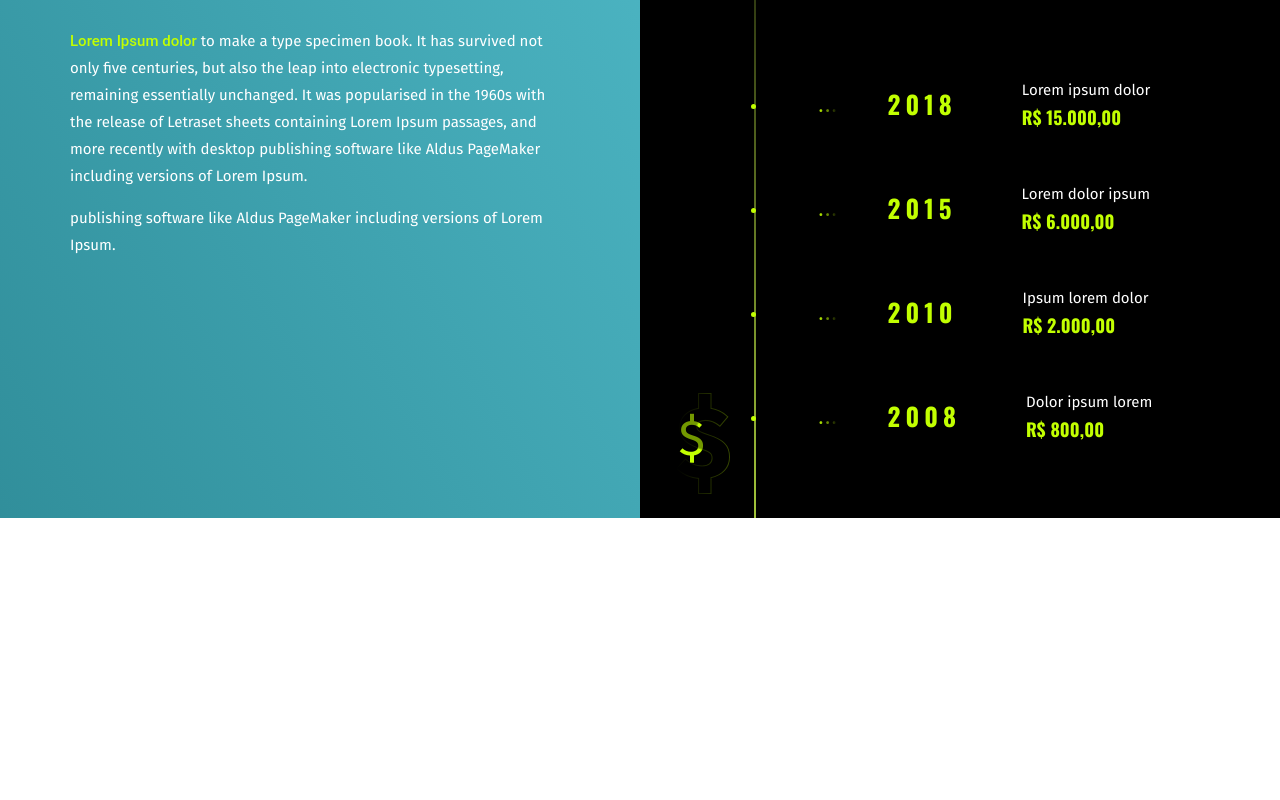
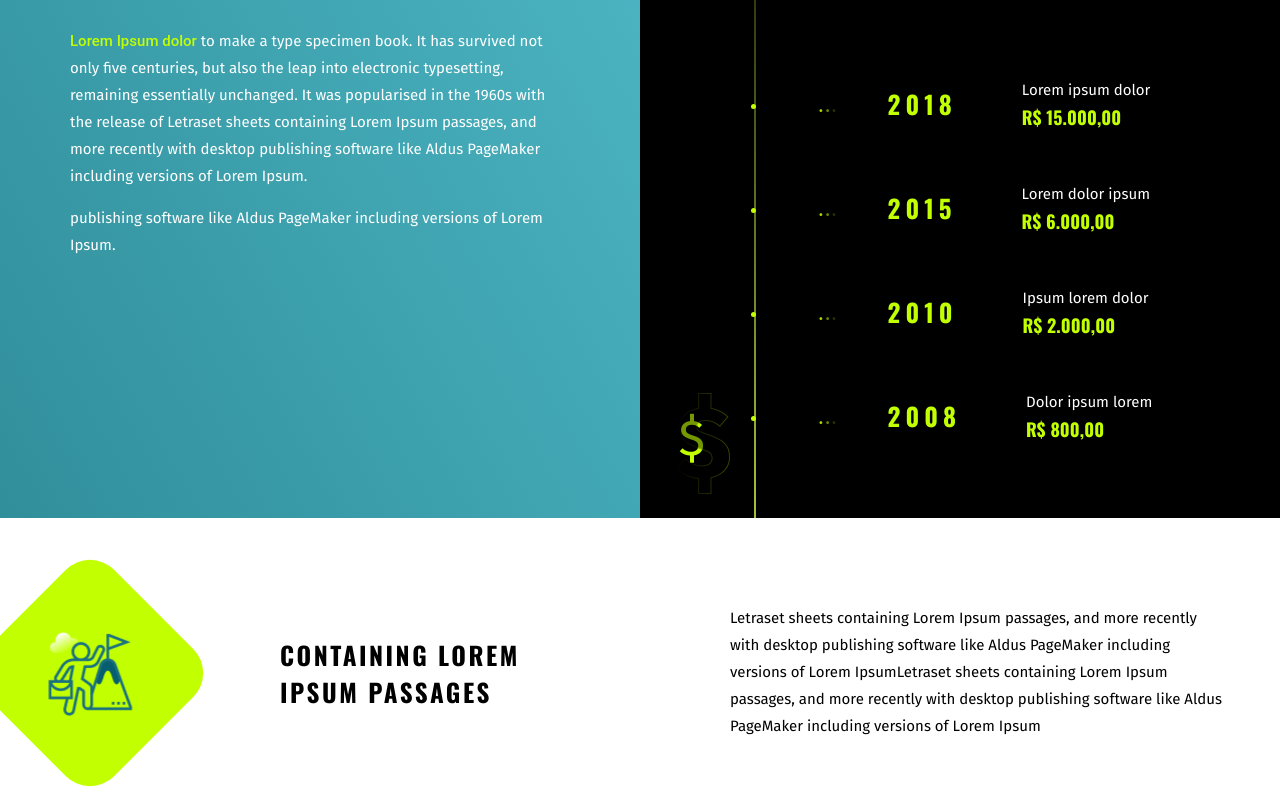
Before and after one commit to carlosemartins97/kbrtec, a React (Create React App) app: page / in a window 1280 px wide. Shown: the part 2469-3269 px from the top of the page. Before the commit the page ends 2987 px from the top, so only its background shows below. Built offline with nearby package versions, Linux system fonts and the light colour scheme.

Commit message:
Add Content Header of Second Info Component

```diff
--- /dev/null
+++ b/src/pages/Home/components/SecondInfo/index.jsx
@@ -0,0 +1,45 @@
+import React from 'react';
+
+import Rectangle from '../../../../core/components/Rectangle';
+
+import infoImg from '../../../../core/assets/business2.png'
+
+import {
+    Container,
+    Content,
+    Grid,
+    ContentTitle,
+    ContentDescription,
+} from './styles';
+
+const SecondInfo = () => {
+    return (
+        <Container>
+            <Content>
+                <ContentTitle>
+                    <Rectangle>
+                        <img src={infoImg} alt=""/>
+                    </Rectangle>
+
+                    <h2>containing Lorem Ipsum passages</h2>
+                </ContentTitle>
+
+                <ContentDescription>
+                    <p>
+                        Letraset sheets containing Lorem Ipsum passages, and more recently with
+                        desktop publishing software like Aldus PageMaker including versions of Lorem
+                        IpsumLetraset sheets containing Lorem Ipsum passages, and more recently with desktop
+                        publishing software like Aldus PageMaker including versions of Lorem Ipsum
+                    </p>
+                </ContentDescription>
+
+            </Content>
+
+            <Grid>
+
+            </Grid>
+        </Container>
+    )
+};
+
+export default SecondInfo;
--- /dev/null
+++ b/src/pages/Home/components/SecondInfo/styles.js
@@ -0,0 +1,66 @@
+import styled from 'styled-components';
+
+
+
+export const Container = styled.div`
+
+`;
+export const Content = styled.div`
+
+    margin-top: 65px;
+    display: flex;
+    justify-content: center;
+
+`;
+
+export const ContentTitle = styled.div`
+    display: flex;
+    justify-content:flex-end;
+    align-items: center;
+    flex: 1;
+
+    > :first-child {
+        border-radius: 34px;
+        width: 180px;
+        height: 180px;
+
+        display: flex;
+        align-items: center;
+        justify-content: center;
+
+        > img {
+            transform: rotate(45deg);
+        }
+    }
+    > h2 {
+        width: 300px;
+        margin: 0 100px;
+
+        font-family: 'Oswald';
+        font-weight: bold;
+        font-size: 25px;
+        line-height: 37px;
+        letter-spacing: 0.1em;
+        text-transform: uppercase;
+    }
+`;
+
+export const ContentDescription = styled.div`
+    display: flex;
+    justify-content:center;
+    align-items: center;
+    flex: 1;
+
+    > p {
+            width: 500px;
+            font-family: Fira Sans;
+            font-style: normal;
+            font-weight: normal;
+            font-size: 15px;
+            line-height: 180%;
+        }
+`;
+
+export const Grid = styled.div`
+
+`;
--- a/src/pages/Home/index.jsx
+++ b/src/pages/Home/index.jsx
@@ -13,6 +13,7 @@ import {
     TextArea,
 } from './styles';
 import YearsInfo from './components/YearsInfo';
+import SecondInfo from './components/SecondInfo';
 
 const Home = () => {
     return (
@@ -46,6 +47,8 @@ const Home = () => {
 
             <YearsInfo />
 
+            <SecondInfo />
+
         </Container>
 
     )
```
Also changed, not shown: src/core/assets/business2.png (added).
